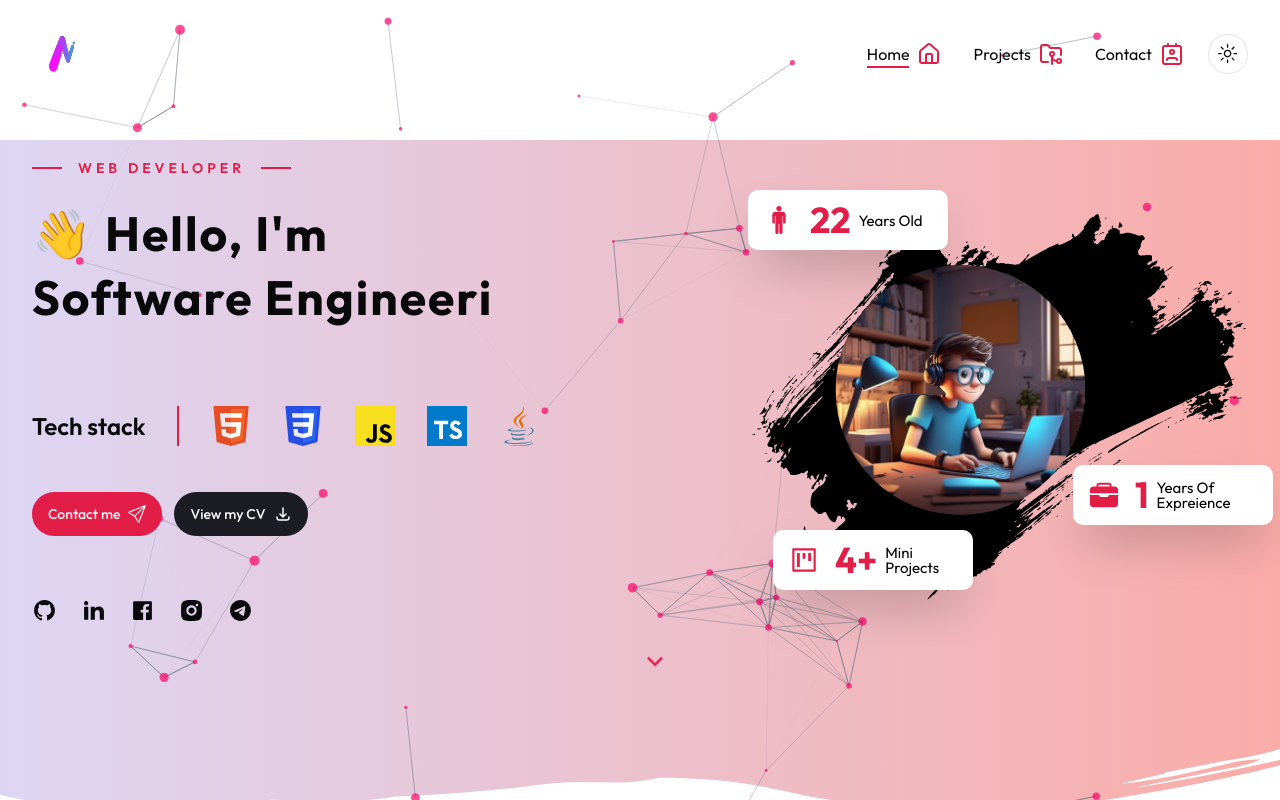
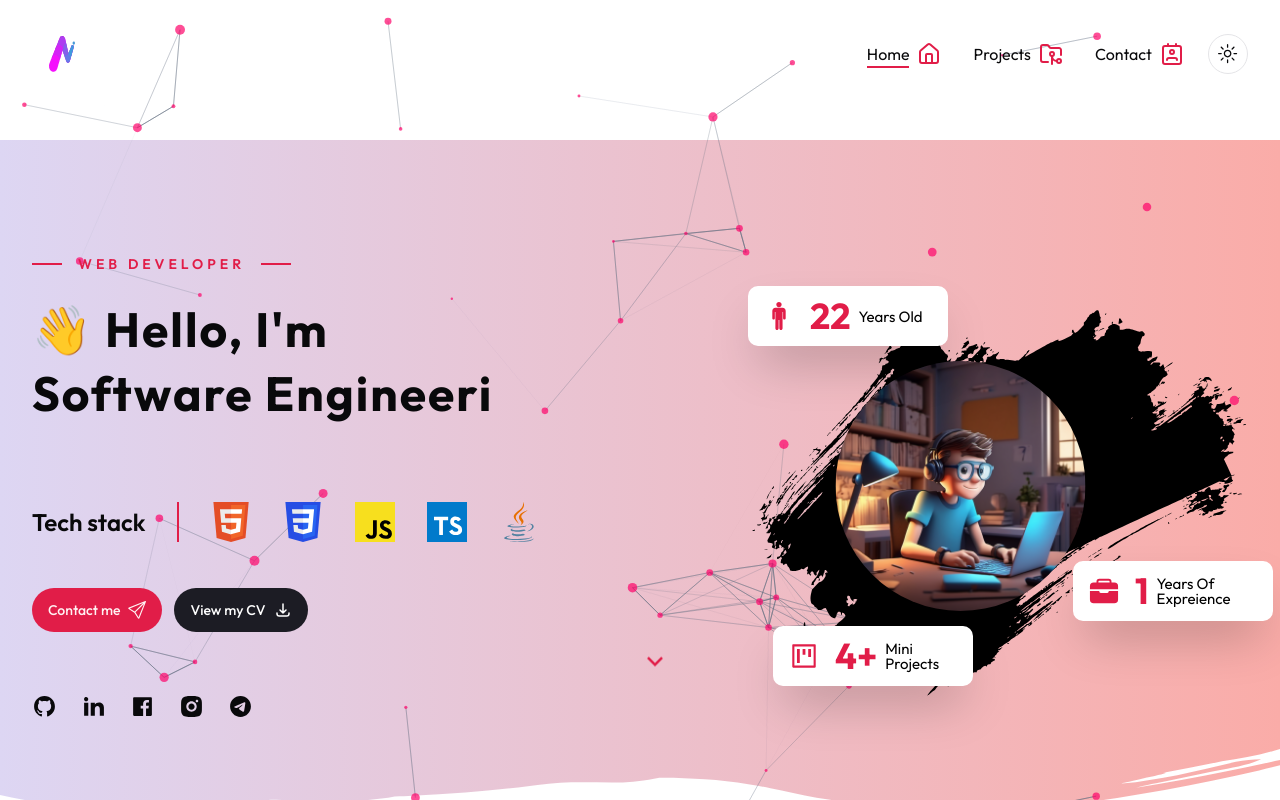
Before and after one commit to naslth/portfolio-naslth, a Next.js app: page / in a window 1280 px wide. Shown: the top 800 px of the page. Built offline with nearby package versions, Linux system fonts and the light colour scheme.

Commit message:
fix padding

```diff
--- a/components/page/home/DevSection.tsx
+++ b/components/page/home/DevSection.tsx
@@ -22,10 +22,10 @@ import { projectData } from './WorkSection';
 export default function DevSection() {
   return (
     <section className='relative h-[600px] sm:h-[84vh] lg:pt-8 pt-4'>
-      <div className='absolute w-full h-full py-4 sm:py-12 lg:py-24 bg-gradient-to-r from-[#ddd6f3] to-[#faaca8] bg dark:bg-none bg-no-repeat z-[-2]'>
+      <div className='absolute w-full h-full  bg-gradient-to-r from-[#ddd6f3] to-[#faaca8] bg dark:bg-none bg-no-repeat z-[-2]'>
         <div className='dark:bg-none bg-bg_divider absolute bottom-[-1px] w-full lg:h-[150px] md:h-[120px] sm:h-[80px] h-[30px] bg-cover bg-center bg-no-repeat'></div>
       </div>
-      <div className='container mx-auto z-10 trans'>
+      <div className='container py-4 sm:py-12 lg:py-24 mx-auto z-10 trans  w-full h-full'>
         <div className='flex justify-between gap-8'>
           <div className='flex max-w[400px] flex-col justify-center mx-auto lg:mx-0 text-center lg:text-left gap-y-3.5'>
             <div className='flex items-center gap-x-4 text-primary text-lg mb-4 mx-auto lg:mx-0'>
```
